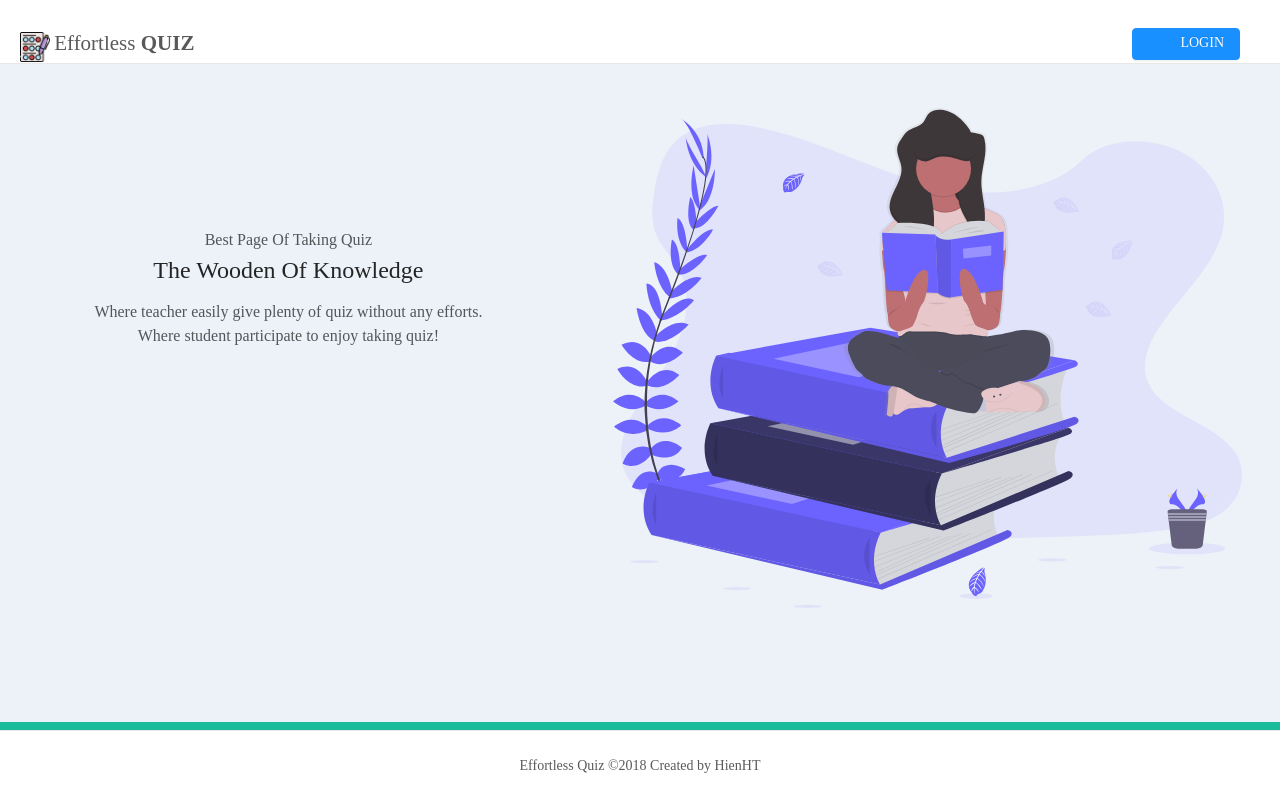
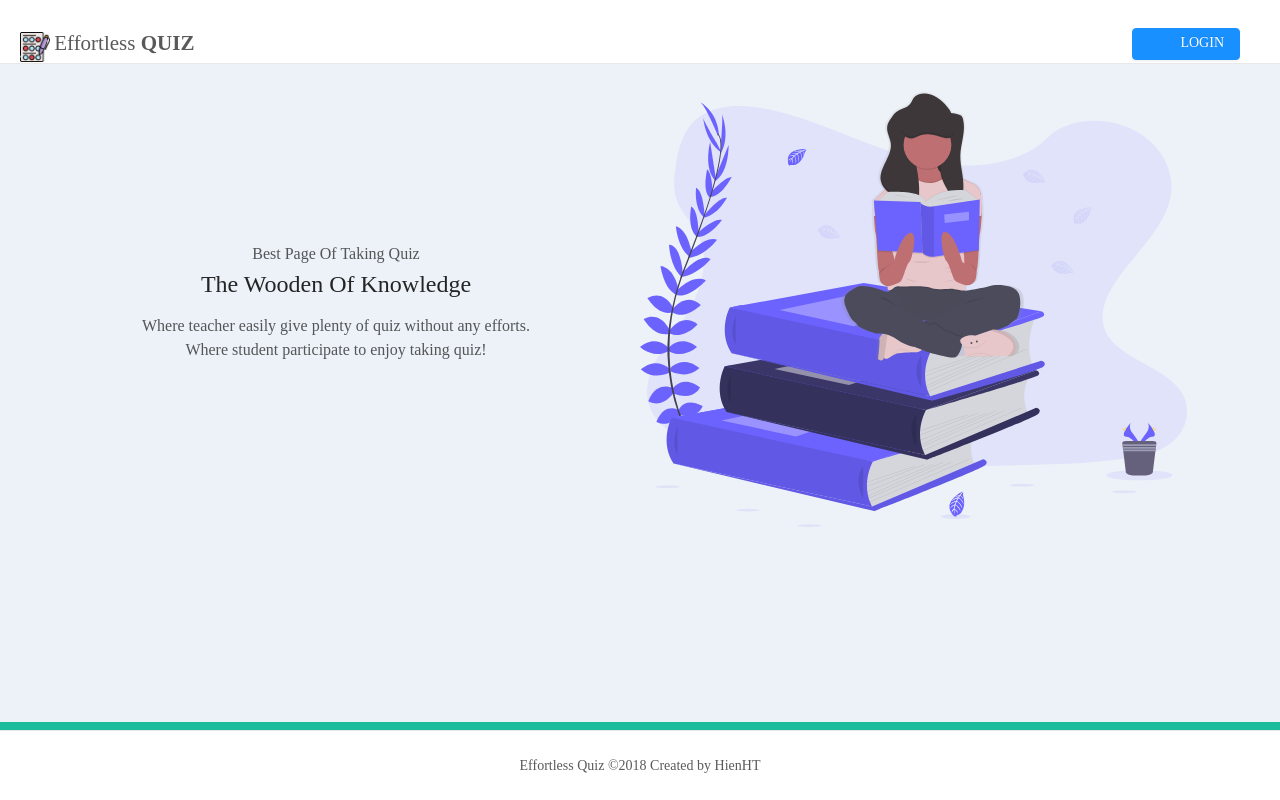
Before and after one commit to thehienvnag/effortless-quiz-frontend, a Vue app: page / in a window 1280 px wide. Built offline with nearby package versions, Linux system fonts and the light colour scheme; a web font is replaced by a local one.

Commit message:
Update home view

```diff
--- a/src/views/Home.vue
+++ b/src/views/Home.vue
@@ -1,12 +1,11 @@
 <template>
-  <div class="home" :style="{ backgroundColor: '#edf2f8', height: '82.8vh' }">
-    <div>
-      <div class="d-flex" :style="{ height: '500px', padding: '3em 3%' }">
   <div
-          class=""
-          style="margin-top: 120px; width: 500px;"
+    class="home"
+    :style="{ backgroundColor: '#edf2f8', height: '82.8vh', padding: '2em' }"
   >
-          <div class="text-center">
+    <a-row type="flex" justify="space-around" align="middle">
+      <a-col :span="12">
+        <div :style="{ textAlign: 'center' }">
           <span class="subheading">Best Page Of Taking Quiz</span>
           <h1>The Wooden Of Knowledge</h1>
           <p>
@@ -14,19 +13,25 @@
             <br />Where student participate to enjoy taking quiz!
           </p>
         </div>
-        </div>
+      </a-col>
+      <a-col :span="12">
         <img
           class=""
           src="../../public/cover_bg.svg"
           alt=""
-          style="height: 500px;"
+          :style="{ minWidth: '350px', maxWidth: '90%' }"
         />
-      </div>
-    </div>
+      </a-col>
+    </a-row>
   </div>
 </template>
 
 <script>
+import Vue from "vue";
+import { Button, Row, Col } from "ant-design-vue";
+Vue.use(Button)
+  .use(Row)
+  .use(Col);
 export default {
   name: "Home",
 };
```
Lines whose indentation alone changed are shown as unchanged.
